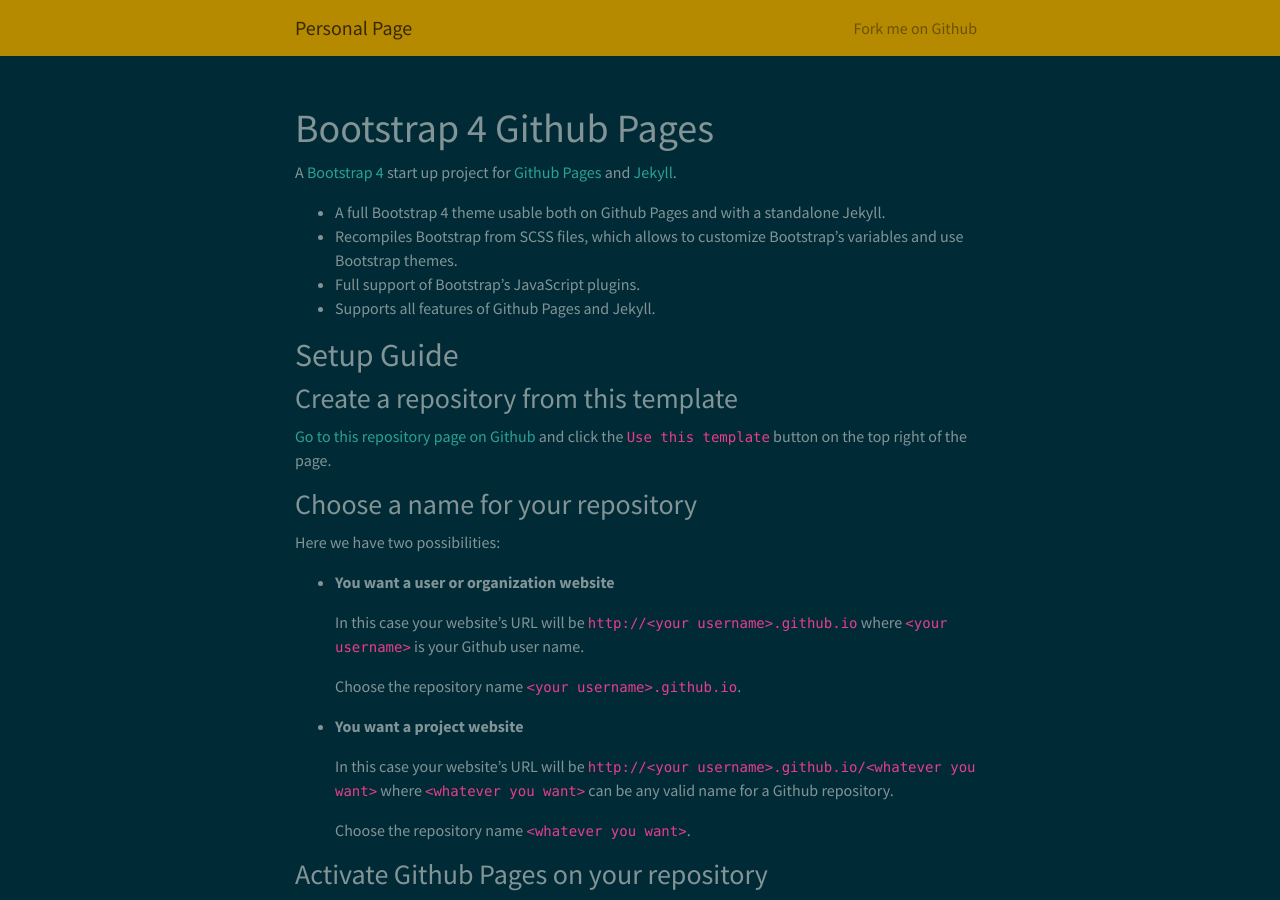
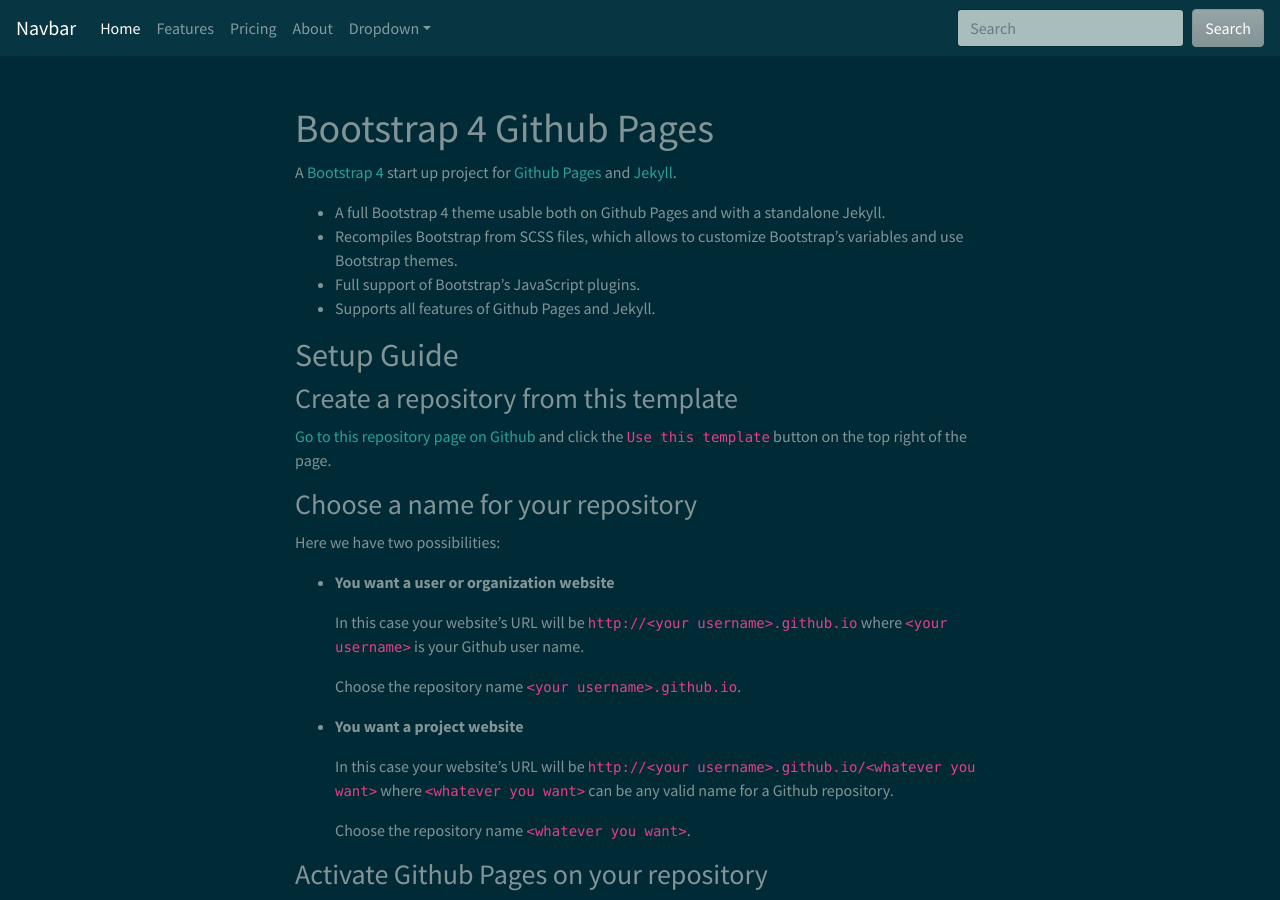
Before and after one commit to christian-araya/christian-araya.github.io, a Jekyll site: the page built from index.md, in a window 1280 px wide and 900 px high. Built offline with Jekyll 4.4.1, drawn with Linux system fonts in a browser that asks for light colours.

Commit message:
Update header.html

```diff
--- a/_includes/header.html
+++ b/_includes/header.html
@@ -1,26 +1,37 @@
-<nav class="navbar navbar-expand-lg navbar-light bg-primary">
-  <div class="container">
-    <a class="navbar-brand" rel="author" href="{{ "/" | relative_url }}">{{ site.title | escape }}</a>
-
-    {%- assign page_paths = site.header_pages -%}
-    <button class="navbar-toggler" type="button" data-toggle="collapse" data-target="#navbarSupportedContent"
-      aria-controls="navbarSupportedContent" aria-expanded="false" aria-label="Toggle navigation">
+<nav class="navbar navbar-expand-lg navbar-dark bg-dark">
+  <a class="navbar-brand" href="#">Navbar</a>
+  <button class="navbar-toggler" type="button" data-toggle="collapse" data-target="#navbarColor02" aria-controls="navbarColor02" aria-expanded="false" aria-label="Toggle navigation">
     <span class="navbar-toggler-icon"></span>
   </button>
-    <div class="collapse navbar-collapse" id="navbarSupportedContent">
-      <ul class="navbar-nav ml-auto">
-        {%- for path in page_paths -%}
-          {%- assign my_page = site.pages | where: "path", path | first -%}
-          {%- if my_page.title -%}
+
+  <div class="collapse navbar-collapse" id="navbarColor02">
+    <ul class="navbar-nav mr-auto">
+      <li class="nav-item active">
+        <a class="nav-link" href="#">Home <span class="sr-only">(current)</span></a>
+      </li>
       <li class="nav-item">
-            <a class="nav-link" href="{{ my_page.url | relative_url }}">{{ my_page.title | escape }}</a>
+        <a class="nav-link" href="#">Features</a>
       </li>
-          {%- endif -%}
-        {% endfor -%}
       <li class="nav-item">
-          <a class="nav-link" href="{{ site.github.repository_url }}">Fork me on Github</a>
+        <a class="nav-link" href="#">Pricing</a>
+      </li>
+      <li class="nav-item">
+        <a class="nav-link" href="#">About</a>
+      </li>
+      <li class="nav-item dropdown">
+        <a class="nav-link dropdown-toggle" data-toggle="dropdown" href="#" role="button" aria-haspopup="true" aria-expanded="false">Dropdown</a>
+        <div class="dropdown-menu">
+          <a class="dropdown-item" href="#">Action</a>
+          <a class="dropdown-item" href="#">Another action</a>
+          <a class="dropdown-item" href="#">Something else here</a>
+          <div class="dropdown-divider"></div>
+          <a class="dropdown-item" href="#">Separated link</a>
+        </div>
       </li>
     </ul>
-    </div>
+    <form class="form-inline my-2 my-lg-0">
+      <input class="form-control mr-sm-2" type="text" placeholder="Search">
+      <button class="btn btn-secondary my-2 my-sm-0" type="submit">Search</button>
+    </form>
   </div>
 </nav>
```
Lines whose indentation alone changed are shown as unchanged.
